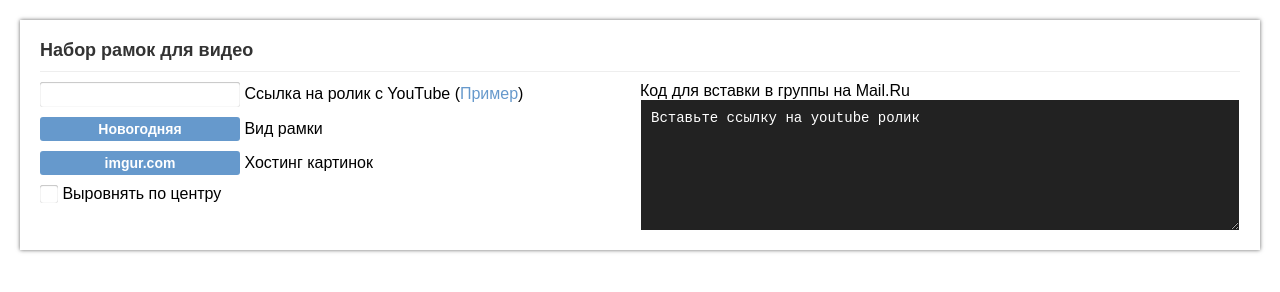
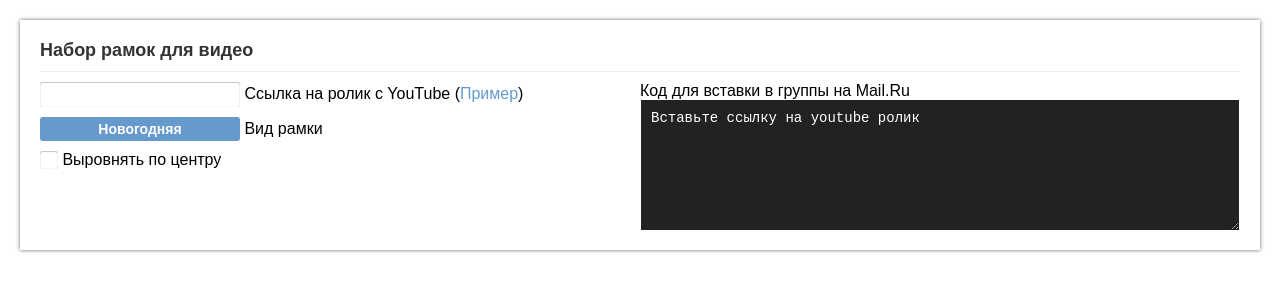
Before and after one commit to viogit/viogit.github.io, a plain HTML site: page ramka/index.html in a window 1280 px wide. Drawn offline with Linux system fonts and the light colour scheme.

Commit message:
off host img

```diff
--- a/ramka/index.html
+++ b/ramka/index.html
@@ -272,7 +272,7 @@ function matchYoutubeUrl(url) {
 function x_getdata() {
 	var url = document.getElementById("url");
 	var ramka = document.getElementById("ramka");
-	var imghost = document.getElementById("imghost");
+//	var imghost = document.getElementById("imghost");
 	var imgcenter = document.getElementById("imgcenter");
 	var select = document.getElementById('wrapper');
 	var check = matchYoutubeUrl(url.value);
@@ -290,43 +290,43 @@ function x_getdata() {
 
 	switch(ramka.value) {
 		case '1':
-			if (imghost.value == 1) {
+//			if (imghost.value == 1) {
 				img = "https://i.imgur.com/8shW7Ny.png";
-			} else {
-				img = "https://xdiloc.github.io/ramka/img/1.png";
-			}
+//			} else {
+//				img = "https://viogit.github.io/ramka/img/1.png";
+//			}
 			out = "<table background=\""+img+"\" cellpadding=\"0\" cellspacing=\"0\" border=\"0\"><tr><td height=\"14\"></td></tr><tr><td width=\"589\" height=\"315\" align=\"center\">"+video+"</td></tr><tr><td height=\"11\"></td></tr></table>";
 			break;
 		case '2':
-			if (imghost.value == 1) {
+//			if (imghost.value == 1) {
 				img = "https://i.imgur.com/szJWOKV.png";
-			} else {
-				img = "https://xdiloc.github.io/ramka/img/2.png";
-			}
+//			} else {
+//				img = "https://viogit.github.io/ramka/img/2.png";
+//			}
 			out = "<table background=\""+img+"\" cellpadding=\"0\" cellspacing=\"0\" border=\"0\"><tr><td height=\"7\"></td></tr><tr><td width=\"578\" height=\"315\" align=\"center\">"+video+"</td></tr><tr><td height=\"7\"></td></tr></table>";
 			break;
 		case '3':
-			if (imghost.value == 1) {
+//			if (imghost.value == 1) {
 				img = "https://i.imgur.com/4JMY3MH.png";
-			} else {
-				img = "https://xdiloc.github.io/ramka/img/3.png";
-			}
+//			} else {
+//				img = "https://viogit.github.io/ramka/img/3.png";
+//			}
 			out = "<table background=\""+img+"\" cellpadding=\"0\" cellspacing=\"0\" border=\"0\"><tr><td height=\"4\"></td></tr><tr><td width=\"590\" height=\"315\" align=\"center\">"+video+"</td></tr><tr><td height=\"18\"></td></tr></table>";
 			break;
 		case '4':
-			if (imghost.value == 1) {
+//			if (imghost.value == 1) {
 				img = "https://i.imgur.com/H4qWT3J.png";
-			} else {
-				img = "https://xdiloc.github.io/ramka/img/4.png";
-			}
+//			} else {
+//				img = "https://viogit.github.io/ramka/img/4.png";
+//			}
 			out = "<table background=\""+img+"\" cellpadding=\"0\" cellspacing=\"0\" border=\"0\"><tr><td height=\"14\"></td></tr><tr><td width=\"589\" height=\"315\" align=\"center\">"+video+"</td></tr><tr><td height=\"11\"></td></tr></table>";
 			break;
 		case '5':
-			if (imghost.value == 1) {
+//			if (imghost.value == 1) {
 				img = "https://i.imgur.com/hidct6S.png";
-			} else {
-				img = "https://xdiloc.github.io/ramka/img/5.png";
-			}
+//			} else {
+//				img = "https://viogit.github.io/ramka/img/5.png";
+//			}
 			out = "<table background=\""+img+"\" cellpadding=\"0\" cellspacing=\"0\" border=\"0\"><tr><td width=\"589\" height=\"346\" align=\"center\">"+video+"<tr><td width=\"589\" height=\"20\"></td></tr></table>";
 			break;
 		default:
@@ -344,7 +344,7 @@ function x_getdata() {
 function x_exemple() {
 	document.getElementById("url").value = "https://www.youtube.com/watch?v=1La4QzGeaaQ";
 	document.getElementById("ramka").selectedIndex = 1;
-	document.getElementById("imghost").selectedIndex = 0;
+//	document.getElementById("imghost").selectedIndex = 0;
 	document.getElementById("imgcenter").checked = false;
 	x_getdata();
 }
@@ -365,11 +365,6 @@ function x_exemple() {
 <option value="5">Белая рамка с тенью</option>
 </select> Вид рамки
 <br />
-<select id="imghost" onchange="x_getdata()">
-<option value="1">imgur.com</option>
-<option value="2">xdiloc.github.io</option>
-</select> Хостинг картинок
-<br />
 <label><input type="checkbox" id="imgcenter" onchange="x_getdata()"><span> Выровнять по центру</span></label>
 </td><td>
 Код для вставки в группы на Mail.Ru<br />
@@ -382,8 +377,15 @@ function x_exemple() {
 // clear
 document.getElementById("url").value = "";
 document.getElementById("ramka").selectedIndex = 0;
-document.getElementById("imghost").selectedIndex = 0;
+//document.getElementById("imghost").selectedIndex = 0;
 document.getElementById("imgcenter").checked = false;
+
+/*
+<select id="imghost" onchange="x_getdata()">
+<option value="1">imgur.com</option>
+<option value="2">viogit.github.io</option>
+</select> Хостинг картинок
+*/
 </script>
 
 </body>
```
